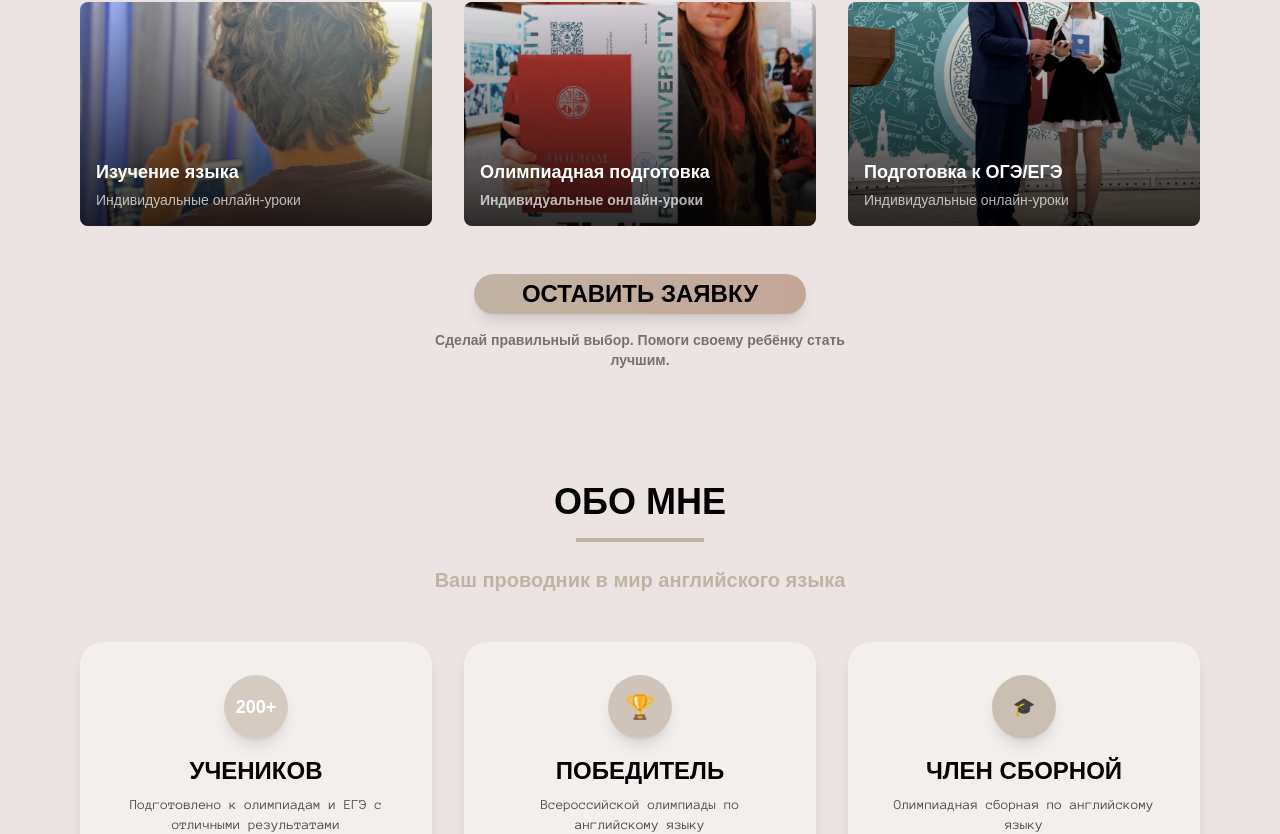
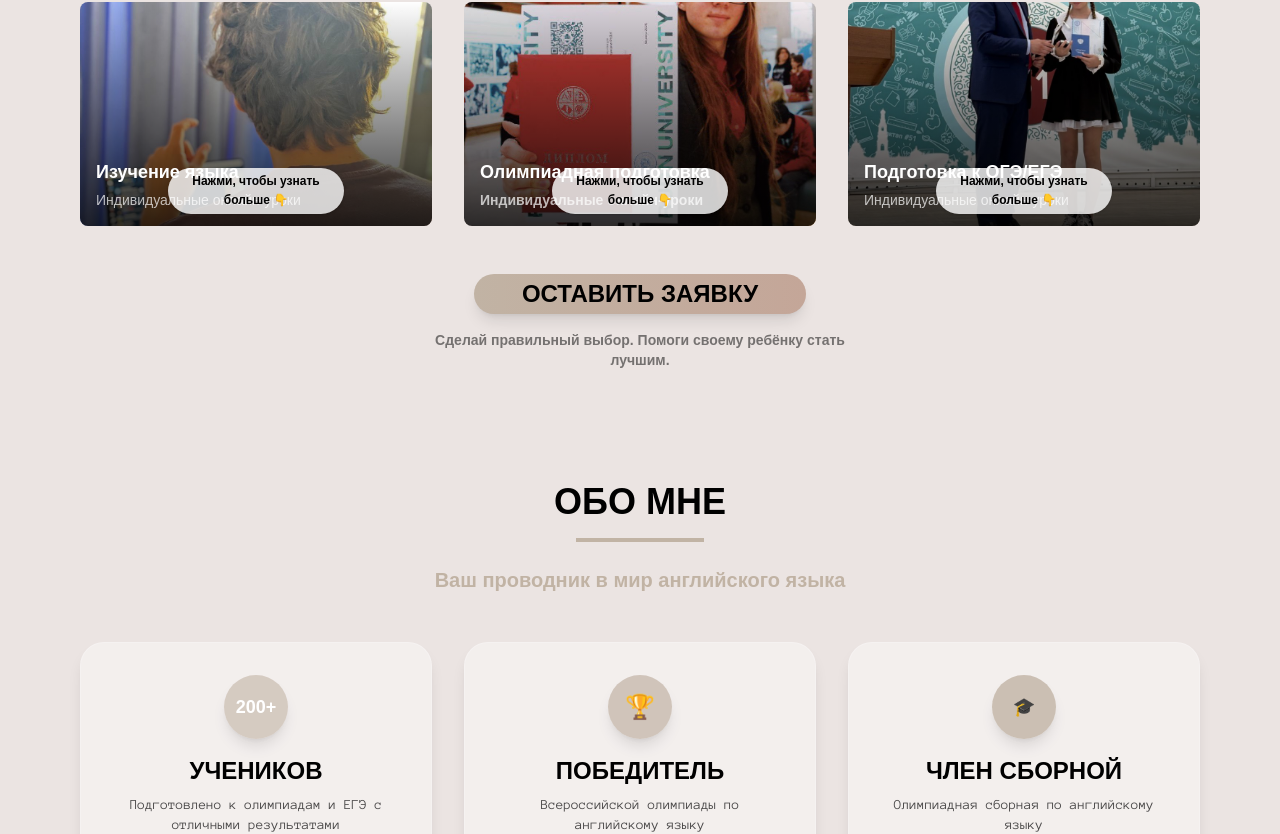
Before and after one commit to gtrigt/tutor, a React (Vite) app: page / in a window 1280 px wide. Shown: the part 1047-1881 px from the top of the page. Built offline with nearby package versions, Linux system fonts and the light colour scheme; a web font is replaced by a local one.

Commit message:
UX: add hint buttons on service cards; route all CTAs to contacts form; replace 'direction' input with select (Олимпиады/ЕГЭ/ОГЭ/Изучение языка/Другой экзамен/Другое)

```diff
--- a/client/components/CoursesCarousel.tsx
+++ b/client/components/CoursesCarousel.tsx
@@ -297,8 +297,10 @@ export const CoursesCarousel = () => {
                     </div>
                     <p className="font-arsenal text-sm text-black opacity-60">за весь курс</p>
                   </div>
-                  <Button className="course-cta-button text-black font-arsenal text-xl font-bold px-10 py-4 rounded-2xl w-full md:w-auto">
+                  <Button asChild className="course-cta-button text-black font-arsenal text-xl font-bold px-10 py-4 rounded-2xl w-full md:w-auto">
+                    <a href="#contacts">
                     Записаться на курс
+                    </a>
                   </Button>
                   <p className="font-arsenal text-sm text-black opacity-50 mt-3">
                     Первое занятие — бесплатно
--- a/client/pages/Index.tsx
+++ b/client/pages/Index.tsx
@@ -324,6 +324,11 @@ export default function Index() {
                   <h3 className="font-arsenal text-lg font-bold text-white">Изучение языка</h3>
                   <p className="font-arsenal text-sm text-white opacity-70 mt-1">Индивидуальные онлайн-уроки</p>
                 </div>
+                <div className="absolute bottom-3 left-1/2 -translate-x-1/2">
+                  <button className="px-3 py-1 rounded-full text-[12px] font-arsenal font-bold bg-white/80 text-black shadow hover:bg-white transition">
+                    Нажми, чтобы узнать больше 👇
+                  </button>
+                </div>
               </div>
             </DialogTrigger>
             <DialogContent className="course-modal max-w-2xl max-h-[90vh] overflow-y-auto border-0" style={{ backgroundColor: '#FFF6F6' }}>
@@ -372,7 +377,7 @@ export default function Index() {
                     </div>
                     <p className="font-arsenal text-sm text-black opacity-60">за 60 минут</p>
                   </div>
-                  <a href="https://t.me/m/fEpHrZQfYTBi" target="_blank" rel="noopener noreferrer">
+                  <a href="#contacts">
                     <Button className="course-cta-button text-black font-arsenal text-xl font-bold px-10 py-4 rounded-2xl w-full md:w-auto">
                       🚀 НАЧАТЬ ПРЯМО СЕЙЧАС!
                     </Button>
@@ -400,6 +405,11 @@ export default function Index() {
                   <p className="font-arsenal text-sm font-bold text-white opacity-70 mt-1">
                     Индивидуальные онлайн-уроки
                   </p>
+                </div>
+                <div className="absolute bottom-3 left-1/2 -translate-x-1/2">
+                  <button className="px-3 py-1 rounded-full text-[12px] font-arsenal font-bold bg-white/80 text-black shadow hover:bg-white transition">
+                    Нажми, чтобы узнать больше 👇
+                  </button>
                 </div>
               </div>
             </DialogTrigger>
@@ -449,7 +459,7 @@ export default function Index() {
                     </div>
                     <p className="font-arsenal text-sm text-black opacity-60">за 60 минут</p>
                   </div>
-                  <a href="https://t.me/m/fEpHrZQfYTBi" target="_blank" rel="noopener noreferrer">
+                  <a href="#contacts">
                     <Button className="course-cta-button text-black font-arsenal text-xl font-bold px-10 py-4 rounded-2xl w-full md:w-auto">
                       🚀 НАЧАТЬ ПРЯМО СЕЙЧАС!
                     </Button>
@@ -475,6 +485,11 @@ export default function Index() {
                 <div className="absolute bottom-4 left-4">
                   <h3 className="font-arsenal text-lg font-bold text-white">Подготовка к ОГЭ/ЕГЭ</h3>
                   <p className="font-arsenal text-sm text-white opacity-70 mt-1">Индивидуальные онлайн-уроки</p>
+                </div>
+                <div className="absolute bottom-3 left-1/2 -translate-x-1/2">
+                  <button className="px-3 py-1 rounded-full text-[12px] font-arsenal font-bold bg-white/80 text-black shadow hover:bg-white transition">
+                    Нажми, чтобы узнать больше 👇
+                  </button>
                 </div>
               </div>
             </DialogTrigger>
@@ -524,7 +539,7 @@ export default function Index() {
                     </div>
                     <p className="font-arsenal text-sm text-black opacity-60">за 60 минут</p>
                   </div>
-                  <a href="https://t.me/m/fEpHrZQfYTBi" target="_blank" rel="noopener noreferrer">
+                  <a href="#contacts">
                     <Button className="course-cta-button text-black font-arsenal text-xl font-bold px-10 py-4 rounded-2xl w-full md:w-auto">
                       🚀 НАЧАТЬ ПРЯМО СЕЙЧАС!
                     </Button>
@@ -540,7 +555,7 @@ export default function Index() {
 
         {/* CTA Button */}
         <div className="text-center">
-          <a href="https://t.me/m/fEpHrZQfYTBi" target="_blank" rel="noopener noreferrer">
+          <a href="#contacts">
             <Button className="bg-gradient-to-r from-brand-secondary to-[#C4A698] text-black font-arsenal text-2xl font-bold px-12 py-4 rounded-3xl shadow-lg hover:shadow-xl hover:scale-105 transition-all duration-300">
               ОСТАВИТЬ ЗАЯВКУ
             </Button>
@@ -902,14 +917,21 @@ export default function Index() {
               </div>
 
               <div>
-                <input
-                  type="text"
+                <select
                   name="direction"
-                  placeholder="Направление"
                   required
-                  className="w-full px-4 py-3 rounded-lg bg-[#E8DED6] text-black placeholder-black/20 font-arsenal text-sm font-bold border-0 shadow-inner"
+                  className="w-full px-4 py-3 rounded-lg bg-[#E8DED6] text-black font-arsenal text-sm font-bold border-0 shadow-inner"
                   style={{ boxShadow: '0 1px 4px 0 rgba(0, 0, 0, 0.25) inset' }}
-                />
+                  defaultValue=""
+                >
+                  <option value="" disabled>Выберите направление</option>
+                  <option value="Олимпиады">Олимпиады</option>
+                  <option value="ЕГЭ">ЕГЭ</option>
+                  <option value="ОГЭ">ОГЭ</option>
+                  <option value="Изучение языка">Изучение языка</option>
+                  <option value="Другой экзамен">Другой экзамен</option>
+                  <option value="Другое">Другое</option>
+                </select>
               </div>
 
               <div>
```
